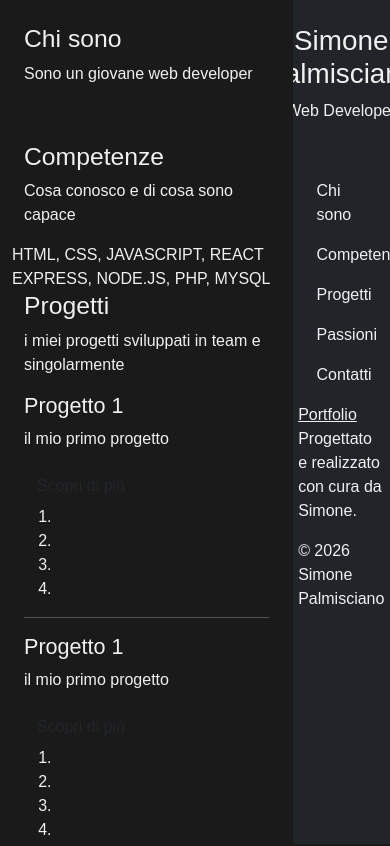
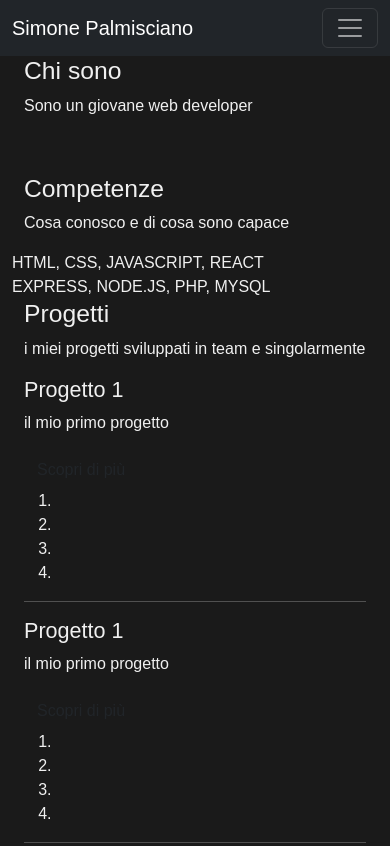
Before and after one commit to SimonePalmisciano/my_portfolio, a React (Vite) app: page / in a window 390 px wide. Shown: the top 846 px of the page. Built offline with nearby package versions, Linux system fonts and the light colour scheme.

Commit message:
feat: update layout and styling of Header and App components for better responsiveness and structure

```diff
--- a/src/App.jsx
+++ b/src/App.jsx
@@ -12,7 +12,7 @@ function App() {
   return (
     <div className="container-fluid">
       <div className="row">
-        <main className="col-9 min-vh-100 py-4">
+        <main className="col-12 col-md-9 min-vh-100 py-4 pt-5 pt-md-4 mt-2 mt-md-0">
           <About />
           <Skills />
           <Projects />
--- a/src/partials/Header.jsx
+++ b/src/partials/Header.jsx
@@ -2,8 +2,9 @@ import Footer from "./Footer";
 
 function Header() {
     return (
+        <>
             <section
-            className="col-3 position-fixed top-0 end-0 vh-100 overflow-y-auto d-flex flex-column align-items-center p-4 bg-dark"
+                className="d-none d-lg-flex col-lg-3 position-fixed top-0 end-0 vh-100 overflow-y-auto flex-column align-items-center p-4 bg-dark"
                 id="header"
             >
                 <header className="text-center mb-4">
@@ -24,8 +25,8 @@ function Header() {
                     <ul className="navbar-nav flex-column w-100">
                         <li className="nav-item">
                             <a className="nav-link" href="#about">
-                            Chi sono
-                        </a>
+                                Chi
+                                sono</a>
                         </li>
                         <li className="nav-item">
                             <a className="nav-link" href="#skills">
@@ -52,6 +53,73 @@ function Header() {
 
                 <Footer />
             </section>
+
+            <nav className="navbar navbar-dark bg-dark fixed-top d-lg-none">
+                <div className="container-fluid">
+                    <a className="navbar-brand" href="#about">
+                        Simone Palmisciano
+                    </a>
+                    <button
+                        className="navbar-toggler"
+                        type="button"
+                        data-bs-toggle="offcanvas"
+                        data-bs-target="#mobileNavbar"
+                        aria-controls="mobileNavbar"
+                        aria-label="Apri o chiudi il menu"
+                    >
+                        <span className="navbar-toggler-icon"></span>
+                    </button>
+
+                    <div
+                        className="offcanvas offcanvas-end text-bg-dark"
+                        tabIndex="-1"
+                        id="mobileNavbar"
+                        aria-labelledby="mobileNavbarLabel"
+                    >
+                        <div className="offcanvas-header">
+                            <h5 className="offcanvas-title" id="mobileNavbarLabel">
+                                Navigazione
+                            </h5>
+                            <button
+                                type="button"
+                                className="btn-close btn-close-white"
+                                data-bs-dismiss="offcanvas"
+                                aria-label="Chiudi menu"
+                            ></button>
+                        </div>
+                        <div className="offcanvas-body">
+                            <ul className="navbar-nav">
+                                <li className="nav-item">
+                                    <a className="nav-link" href="#about" data-bs-dismiss="offcanvas">
+                                        Chi
+                                        sono</a>
+                                </li>
+                                <li className="nav-item">
+                                    <a className="nav-link" href="#skills" data-bs-dismiss="offcanvas">
+                                        Competenze
+                                    </a>
+                                </li>
+                                <li className="nav-item">
+                                    <a className="nav-link" href="#projects" data-bs-dismiss="offcanvas">
+                                        Progetti
+                                    </a>
+                                </li>
+                                <li className="nav-item">
+                                    <a className="nav-link" href="#passions" data-bs-dismiss="offcanvas">
+                                        Passioni
+                                    </a>
+                                </li>
+                                <li className="nav-item">
+                                    <a className="nav-link" href="#contact" data-bs-dismiss="offcanvas">
+                                        Contatti
+                                    </a>
+                                </li>
+                            </ul>
+                        </div>
+                    </div>
+                </div>
+            </nav>
+        </>
     )
 }
 export default Header
```
Lines whose indentation alone changed are shown as unchanged.
